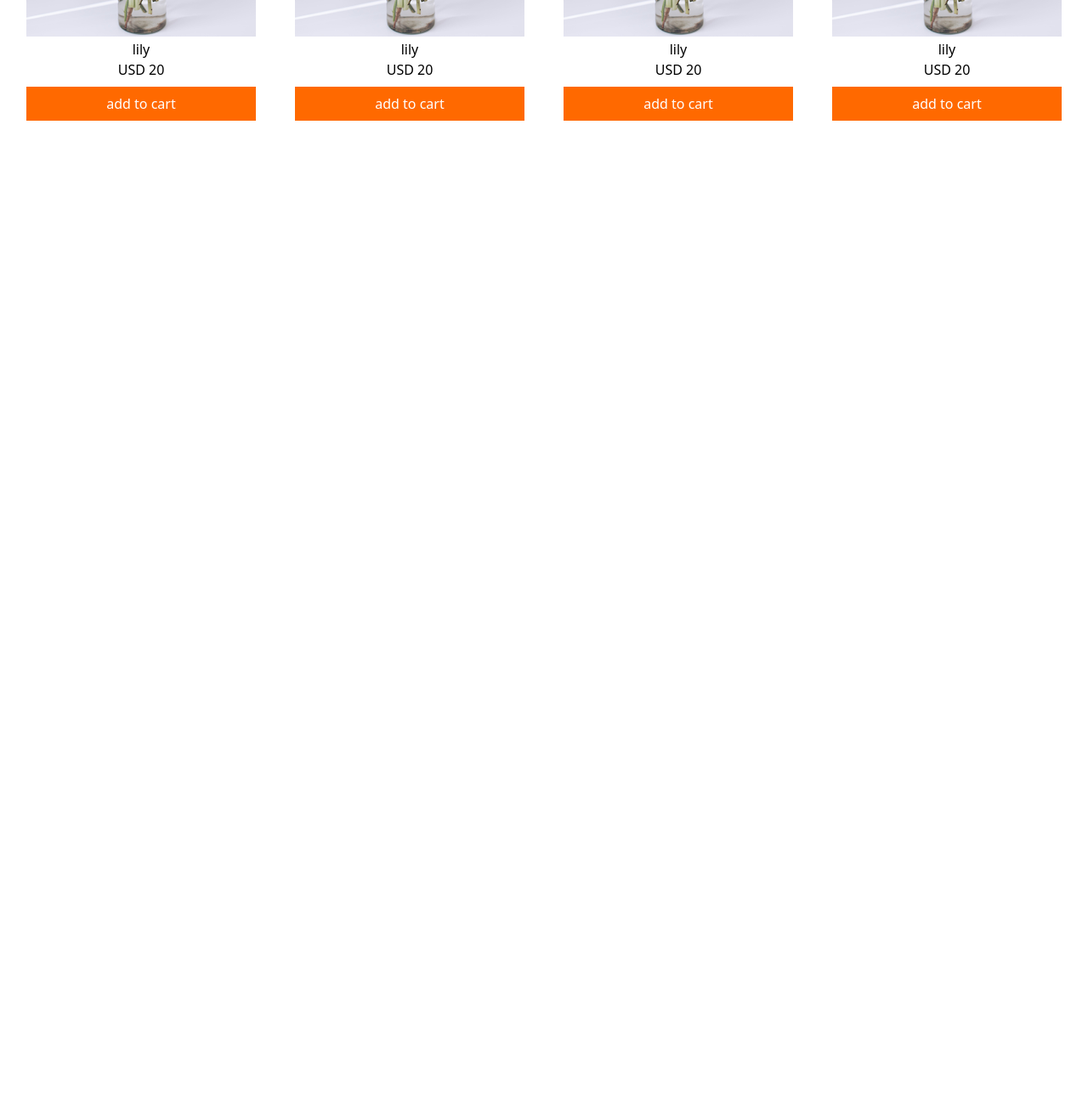
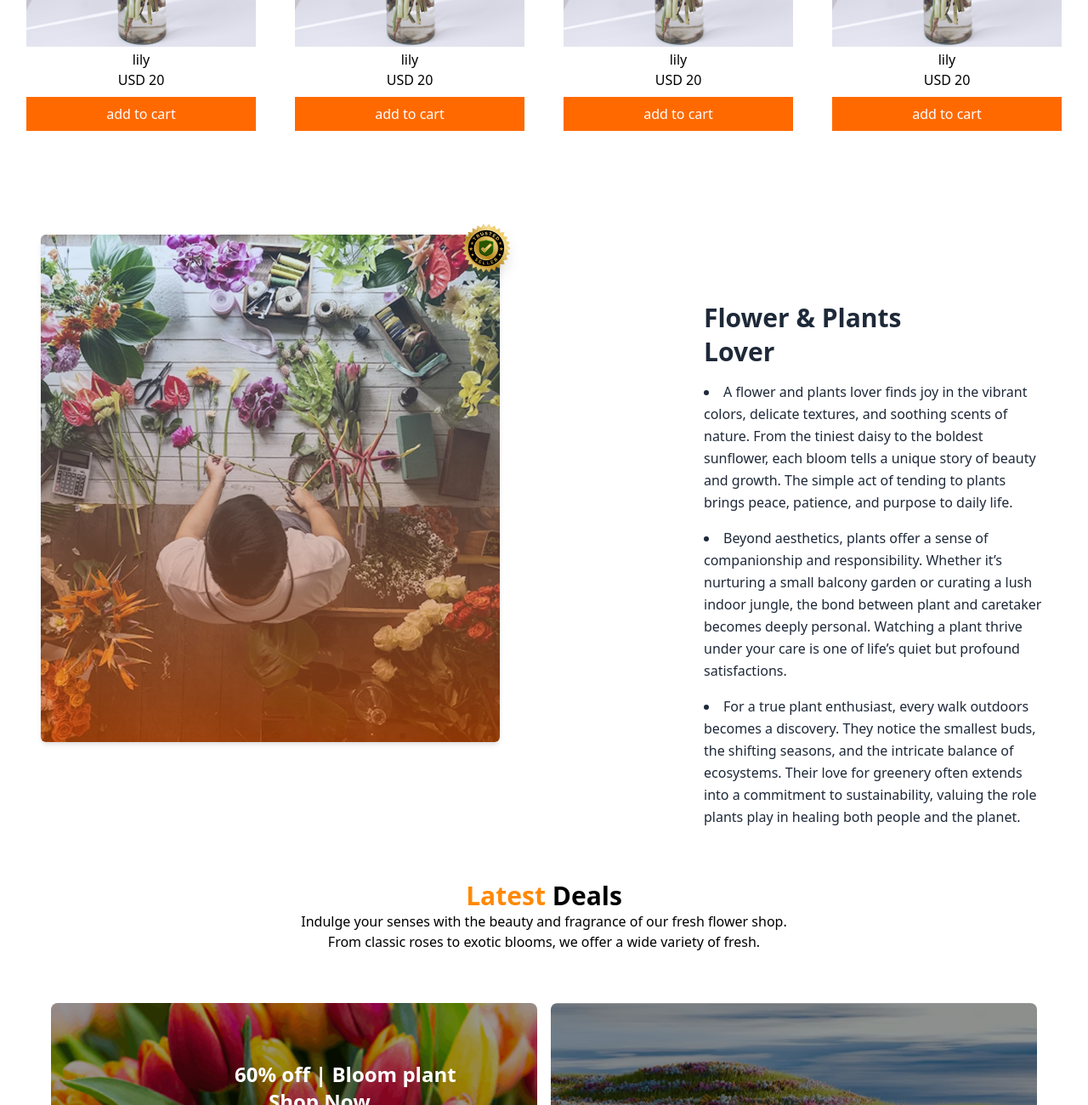
Before and after one commit to ZawadulAmanHredoy/ResponsiveWebsite, a plain HTML site: page index.html in a window 1280 px wide. Shown: the part 1500-2800 px from the top of the page at 85% size. Before the commit the page ends 1724 px from the top, so only its background shows below. Drawn offline with nearby package versions, Linux system fonts and the light colour scheme.

Commit message:
first commit

```diff
--- a/index.html
+++ b/index.html
@@ -24,8 +24,8 @@
     </nav>
     <div class="flex flex-col-reverse gap-5 md:flex-row  items-center pt-25">
         <div>
-        <h1 class="font-black">ALWAYS <span style="color: oklch(75% 0.183 55.934);">FRESH </span></h1>
-        <h1 style="color: oklch(75% 0.183 55.934);"class="font-black">FLOWERS</h1>
+        <h1 class="text-3xl font-black">ALWAYS <span style="color: oklch(75% 0.183 55.934);">FRESH </span></h1>
+        <h1 style="color: oklch(75% 0.183 55.934);"class="font-black text-3xl">FLOWERS</h1>
         <p>Indulge your senses with the beauty and fragrance of our fresh flower shop. From classic roses
              to exotic blooms, we offer a wide variety of fresh flowers that are perfect for any occasion. </p>
         </div>
@@ -35,12 +35,12 @@
      </header>
      <main>
         <div class="text-center gap-2">
-            <h1 class="font-black"><span style="color: oklch(75% 0.183 55.934);">Our</span>  Plants</h1>
+            <h1 class="text-3xl font-black"><span style="color: oklch(75% 0.183 55.934);">Our</span>  Plants</h1>
             <p>Indulge your senses with the beauty and fragrance of our fresh flower shop. </p>
                <p> From classic roses to exotic blooms, we offer a wide variety of fresh.</p>
         </div>
         <div class="grid sm:grid-cols-2 md:grid-cols-4 gap-4 p-4">
-  <!-- Card 1 -->
+
         <div class="w-[270px] h-[485px] text-center mx-auto">
             <img src="./assets/sample-flower-image.png" alt="" class="w-full">
             <p>lily</p>
@@ -89,9 +89,87 @@
             <p>USD 20</p>
             <button class="bg-orange-500 w-full text-white py-2 mt-2">add to cart</button>
         </div>
+        </main>
+      <div class="md:flex items-start px-12 py-10  gap-50 min-h-screen">
+    <!-- Left Side: Image with Badge -->
+    <div class="relative w-[540px] h-[597px] shrink-0">
+      <img src="./assets/flower-store.png" alt="Flower Store"
+           class="w-full h-full object-cover shadow-md rounded-md" />
+      <img src="./assets/trusted-badge.png" alt="Trusted Seller Badge"
+           class="absolute -top-6 -right-6 w-20 h-20 drop-shadow-xl" />
+    </div>
+
+    <!-- Right Side: Text Block -->
+    <div class="sm:pt-20 flex-1 max-w-2xl pl-10 text-gray-800">
+      <h1 class="text-3xl font-bold mb-1">Flower & Plants</h1>
+      <h2 class="text-3xl font-bold mb-4">Lover</h2>
+
+      <ul class="list-disc list-inside space-y-4 leading-relaxed">
+        <li>
+          A flower and plants lover finds joy in the vibrant colors, delicate textures, and soothing scents of nature.
+          From the tiniest daisy to the boldest sunflower, each bloom tells a unique story of beauty and growth.
+          The simple act of tending to plants brings peace, patience, and purpose to daily life.
+        </li>
+        <li>
+          Beyond aesthetics, plants offer a sense of companionship and responsibility.
+          Whether it’s nurturing a small balcony garden or curating a lush indoor jungle,
+          the bond between plant and caretaker becomes deeply personal.
+          Watching a plant thrive under your care is one of life’s quiet but profound satisfactions.
+        </li>
+        <li>
+          For a true plant enthusiast, every walk outdoors becomes a discovery.
+          They notice the smallest buds, the shifting seasons, and the intricate balance of ecosystems.
+          Their love for greenery often extends into a commitment to sustainability,
+          valuing the role plants play in healing both people and the planet.
+        </li>
+      </ul>
+    </div>
+  </div>
+
+  <div class="text-center">
+    <h1 class="text-3xl font-black"> <span style="color: oklch(75% 0.183 55.934);">Latest</span> Deals</h1>
+    <p>Indulge your senses with the beauty and fragrance of our fresh flower shop.</p>
+        <p> From classic roses to exotic blooms, we offer a wide variety of fresh.</p>
+  </div>
+ <div class="grid md:grid-cols-2 grid-cols-1 gap-4 rounded-lg m-15">
+  <!-- Image 1 -->
+  <div class="relative h-[200px]">
+    <img src="./assets/deal-ana.png" alt="" class="w-full h-full object-cover rounded-lg ">
+    <div class="absolute inset-0 bg-black/40 rounded-lg"></div>
+   <div class="absolute inset-0 justify-center p-4 flex flex-col items-start ml-50 text-white text-2xl font-bold">
+     <h1>60% off | Bloom plant</h1>
+    <a class="underline ml-10" href="">Shop Now</a>
+   </div>
+  </div>
+
+  <!-- Image 2 -->
+  <div class=" relative row-span-2 h-full">
+    <img src="./assets/deal-zabo.png" alt="" class="w-full h-full object-cover rounded-lg">
+    <div class="absolute inset-0 bg-black/40 rounded-lg"></div>
+    <div class="absolute inset-0 justify-center p-4 flex flex-col items-start ml-50 text-white text-2xl font-bold">
+     <h1>60% off | Bloom plant</h1>
+    <a class="underline ml-10" href="">Shop Now</a>
+   </div>
+  </div>
+
+  <!-- Image 3: spans both columns -->
+  <div class="relative h-[200px]">
+    <img src="./assets/deal-bloom.png" alt="" class="w-full h-full object-cover rounded-lg">
+    <div class="absolute inset-0 bg-black/40 rounded-lg"></div>
+    <div class="absolute inset-0 justify-center p-4 flex flex-col items-start ml-50 text-white text-2xl font-bold">
+     <h1>60% off | Bloom plant</h1>
+    <a class="underline ml-10" href="">Shop Now</a>
+   </div>
+  </div>
+</div>
+<div>
+    <img src="./assets/news-letter-bg.png" alt="">
+</div>
 
 
-     </main>
+
+
+
      <footer>
 
      </footer>
```
Lines whose indentation alone changed are shown as unchanged.
